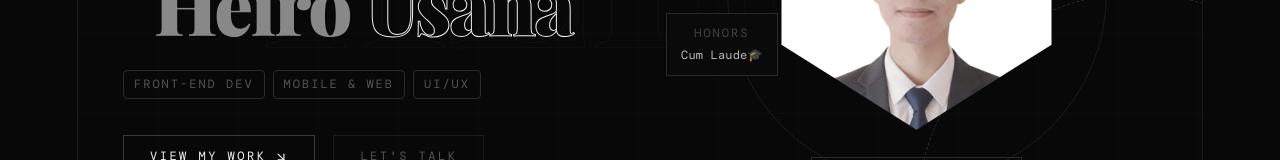
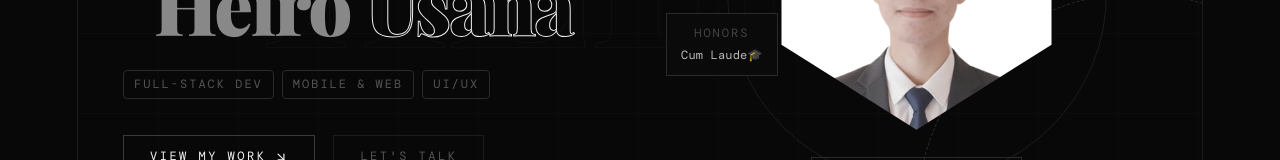
Before and after one commit to hsusana20/MY_PORTFOLIO, a React (Vite) app: page / in a window 1280 px wide. Shown: the part 447-607 px from the top of the page. Built offline with nearby package versions, Linux system fonts and the light colour scheme; the HTML template or start-up script is replaced by a standard one; a web font is replaced by a local one.

Commit message:
change role

```diff
--- a/src/components/Hero.jsx
+++ b/src/components/Hero.jsx
@@ -104,7 +104,7 @@ export default function Hero() {
           <motion.div {...fade(0.5)} style={{
             display: 'flex', gap: '8px', flexWrap: 'wrap', marginBottom: '2rem',
           }}>
-            {['Front-end DEV', 'Mobile & Web', 'UI/UX'].map(tag => (
+            {['Full-stack DEV', 'Mobile & Web', 'UI/UX'].map(tag => (
               <span key={tag} className="tag">{tag}</span>
             ))}
           </motion.div>
```
